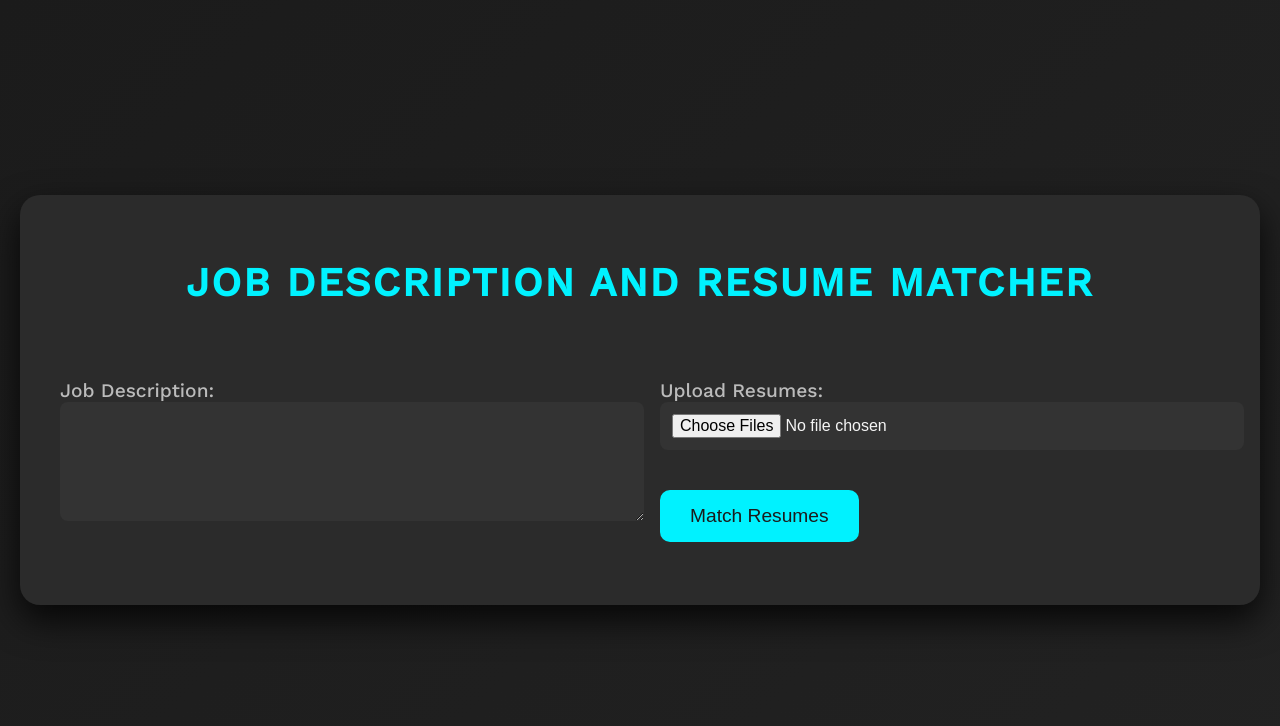
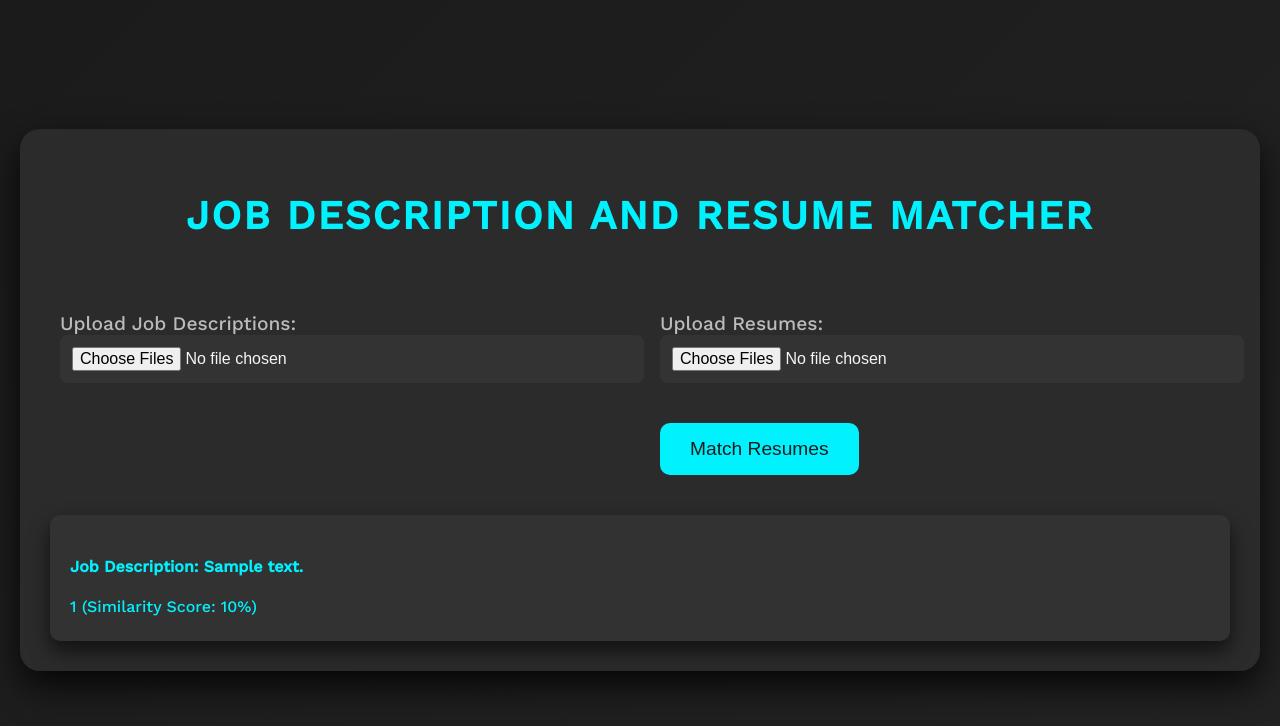
Before and after one commit to Rithsomware/CV-RANK, a Flask app: template templates/matchresume.html in a window 1280 px wide. Shown: the top 726 px of the page. Run offline with Flask 2, Linux system fonts and the light colour scheme; the template is opened without the code that fills it: most values are stand-ins (such as "Sample title", 1, 10 or a date in 2020); some libraries are stand-ins or nearby versions.

Commit message:
Add files via upload

```diff
--- a/templates/matchresume.html
+++ b/templates/matchresume.html
@@ -229,10 +229,9 @@
             <div class="card-body">
                 <form method="POST" action="/matcher" enctype="multipart/form-data">
                     <div class="form-row">
-
                         <div class="form-column">
-                            <label for="job_description">Job Description:</label>
-                            <textarea class="form-control" id="job_description" name="job_description" rows="5" required></textarea>
+                            <label for="job_descriptions">Upload Job Descriptions:</label>
+                            <input type="file" class="form-control" id="job_descriptions" name="job_descriptions" multiple required accept=".pdf, .docx, .txt">
                         </div>
 
                         <div class="form-column">
@@ -244,14 +243,16 @@
                 </form>
 
                 <!-- Resume Ranking Section -->
-                {% if message %}
+                {% if results %}
                     <div class="alert">
-                        <p>{{ message }}</p>
-                        <ul>
-                            {% for index in range(top_resumes|length) %}
-                                <li>{{ top_resumes[index] }} (Similarity Score: {{ similarity_scores[index] }})</li>
-                            {% endfor %}
-                        </ul>
+                        {% for result in results %}
+                            <h4>Job Description: {{ result.job_description }}</h4>
+                            <ul>
+                                {% for resume in result.ranked_resumes %}
+                                    <li>{{ resume[0] }} (Similarity Score: {{ resume[1] | round(2) }}%)</li>
+                                {% endfor %}
+                            </ul>
+                        {% endfor %}
                     </div>
                 {% endif %}
             </div>
@@ -261,11 +262,10 @@
     <!-- GSAP -->
     <script>
         window.onload = () => {
-
             gsap.to('#loading-screen', {
                 opacity: 0,
                 y: '-100%',
-                duration: 1,
+                duration: 4,
                 ease: 'power3.out',
                 onComplete: () => {
                     document.getElementById('loading-screen').style.display = 'none';
```
